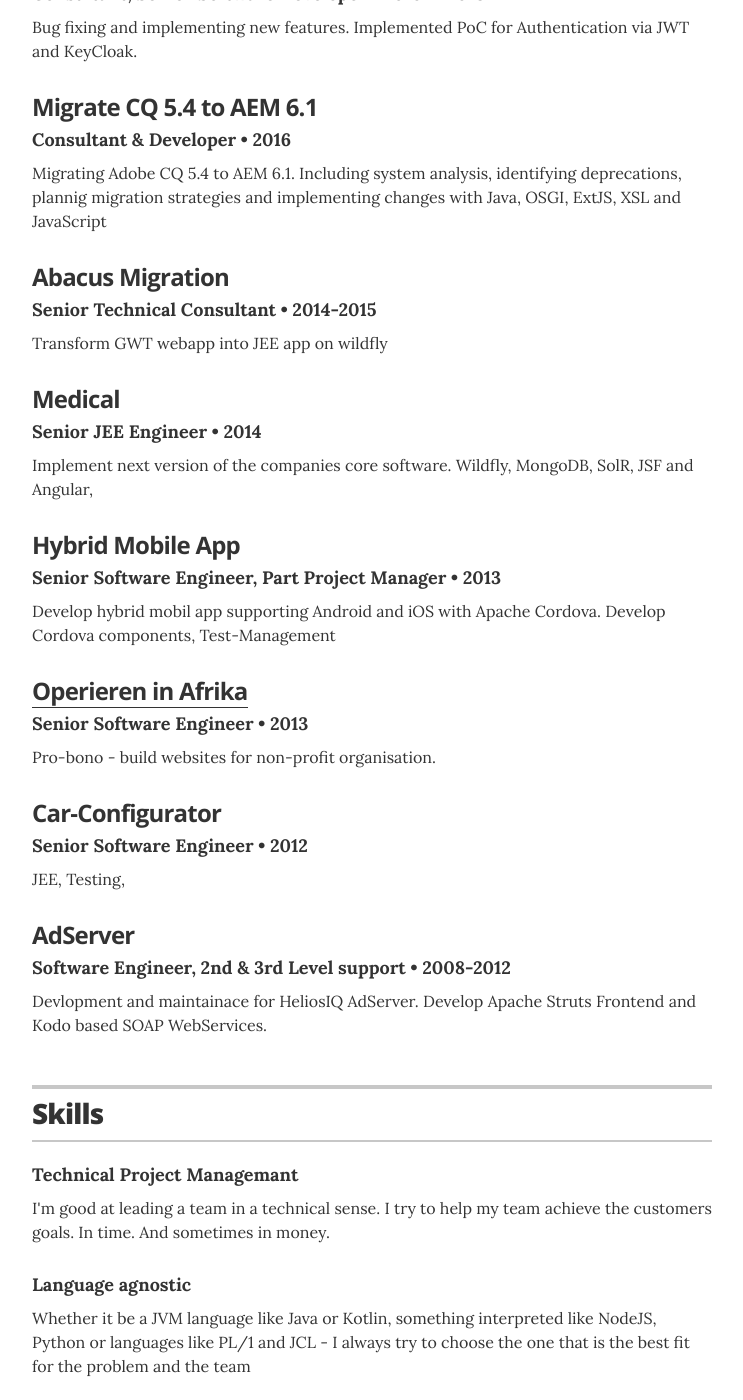
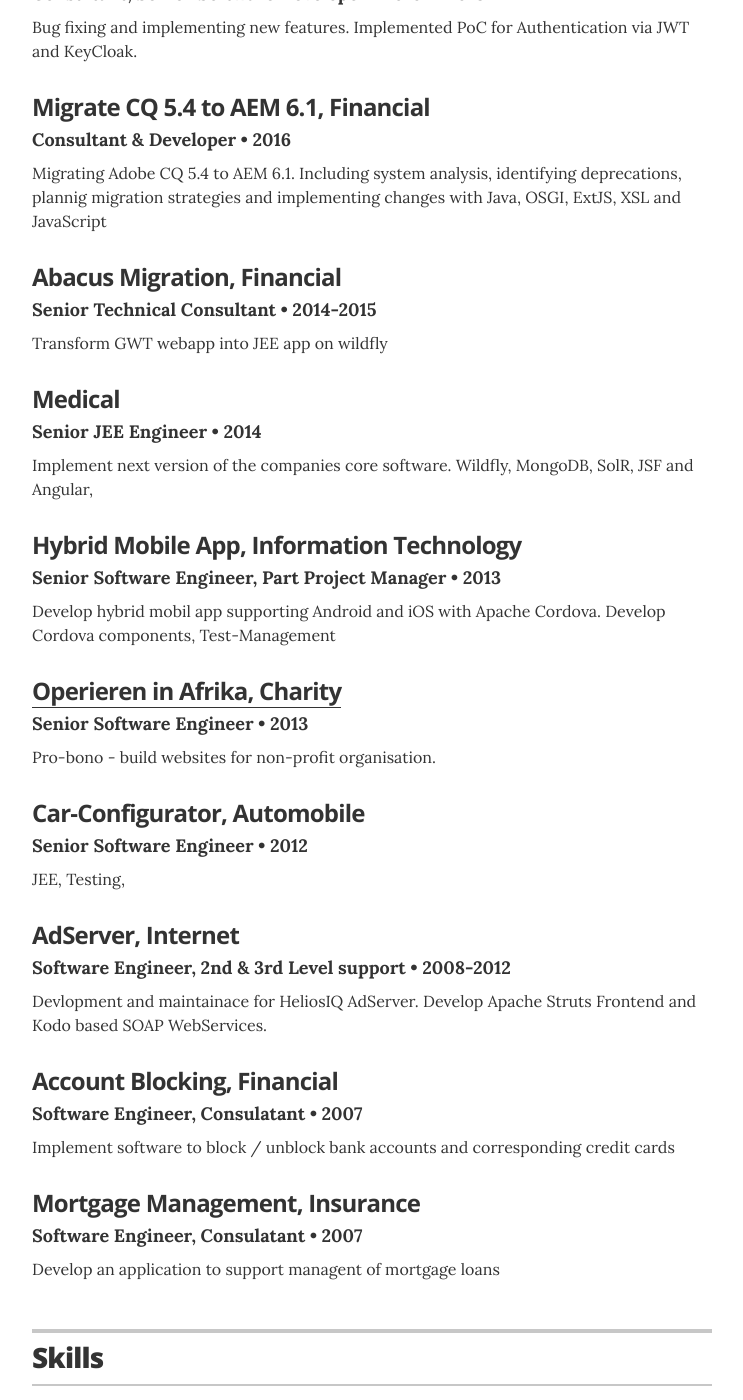
Before and after one commit to CWACoderWithAttitude/resume, a Jekyll site: the page built from index.html, in a window 1280 px wide and 1400 px high, scrolled down 3881 px. Shown: the whole window, without its empty margins (268-1011 px from the left). Built offline with Jekyll 4.4.1, drawn with Linux system fonts in a browser that asks for light colours; some of the changed text lies outside the part shown.

Commit message:
- added industry to projects - added to subito projects

```diff
--- a/_data/projects.yml
+++ b/_data/projects.yml
@@ -1,41 +1,41 @@
-- project: AEM Sinequa Integration
+- project: AEM Sinequa Integration, Financial
   role: Senior Developer
   duration: 2018 &mdash; 2019
   # url: "#"
   description: Design and implement components to integrate sinequa interface with multiple tenants / websites. Add custom metadata from page contents and JCR structure to indexed pages.
 
-- project: Antragsstrecken / Applicant Streches
+- project: Antragsstrecken / Applicant Streches, Insurance
   role: Senior Developer, Consultant, Docker Lead
   duration: 2018 &mdash; 2019
   # url: "#"
   description: Implementing backend logic for a Wildfly 10 based solution. Setup and maintain Docker based Wildfly server setups.
 
-- project: Developemnt Infrastructure
+- project: Developemnt Infrastructure, Information Technology
   role: Infra Bob
   duration: 2017 &mdash; 2019
   # url: "#"
   description: Dockerize and Maintain Nexus, Jenkins, SonarQube, Wildfly, JBoss. Implement Jenkins build-pipeline and configuration as code pattern.
 
-- project: Piwik
+- project: Piwik, Finacial
   role: Senior Developer, Consultant, System Administrator
   duration: 2016 &mdash; 2018
   # url: "#"
   description: Implementing Piwik with websites hosted on AEM. Manage test, int and production Piwik severs with MySQL. Coordinate efforts with implementation partner. Handle customer issues, paer project management. Design and implementation of OSGI, JavaScript, JSP components and XSL stylesheets
 
-- project: AEM Support
+- project: AEM Support, Financial
   role: Consultant, Senior Software Developer
   duration: 2016 &mdash; 2018
   # url: "#"
   description: Bug fixing and implementing new features. Implemented PoC for Authentication via JWT and KeyCloak.
 
 # migratopn cq5.4 -> AEM 6.1
-- project: Migrate CQ 5.4 to AEM 6.1
+- project: Migrate CQ 5.4 to AEM 6.1, Financial
   role: Consultant & Developer
   duration: 2016
   # url: "#"
   description: Migrating Adobe CQ 5.4 to AEM 6.1. Including system analysis, identifying deprecations, plannig migration strategies and implementing changes with Java, OSGI, ExtJS, XSL and JavaScript
 
-- project: Abacus Migration
+- project: Abacus Migration, Financial
   role: Senior Technical Consultant
   duration: 2014-2015
   description: Transform GWT webapp into JEE app on wildfly
@@ -45,24 +45,36 @@
   duration: 2014
   description: Implement next version of the companies core software. Wildfly, MongoDB, SolR, JSF and Angular,
 
-- project: Hybrid Mobile App
+- project: Hybrid Mobile App, Information Technology
   role: Senior Software Engineer, Part Project Manager
   duration: 2013
   description: Develop hybrid mobil app supporting Android and iOS with Apache Cordova. Develop Cordova components, Test-Management
 
-- project: Operieren in Afrika
+- project: Operieren in Afrika, Charity
   role: Senior Software Engineer
   duration: 2013
   url: "http://www.operieren-in-afrika.de"
   description: Pro-bono - build websites for non-profit organisation.
 
-- project: Car-Configurator
+- project: Car-Configurator, Automobile
   role: Senior Software Engineer
   duration: 2012
   description: JEE, Testing,
 
-- project: AdServer
+- project: AdServer, Internet
   role: Software Engineer, 2nd & 3rd Level support
   duration: 2008-2012
   # url: "#"
   description: Devlopment and maintainace for HeliosIQ AdServer. Develop Apache Struts Frontend and Kodo based SOAP WebServices.
+
+- project: Account Blocking, Financial
+  role: Software Engineer, Consulatant
+  duration: 2007
+  # url: "#"
+  description: Implement software to block / unblock bank accounts and corresponding credit cards
+
+- project: Mortgage Management, Insurance
+  role: Software Engineer, Consulatant
+  duration: 2007
+  # url: "#"
+  description: Develop an application to support managent of mortgage loans
```
